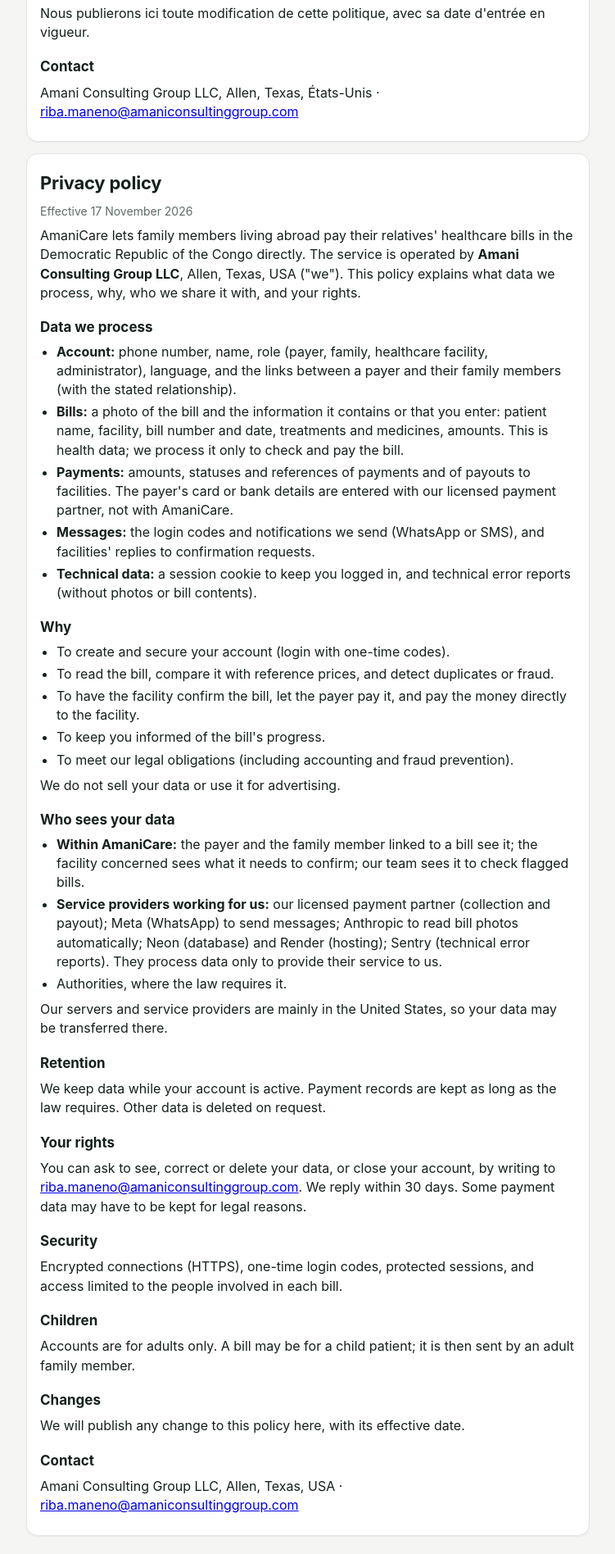
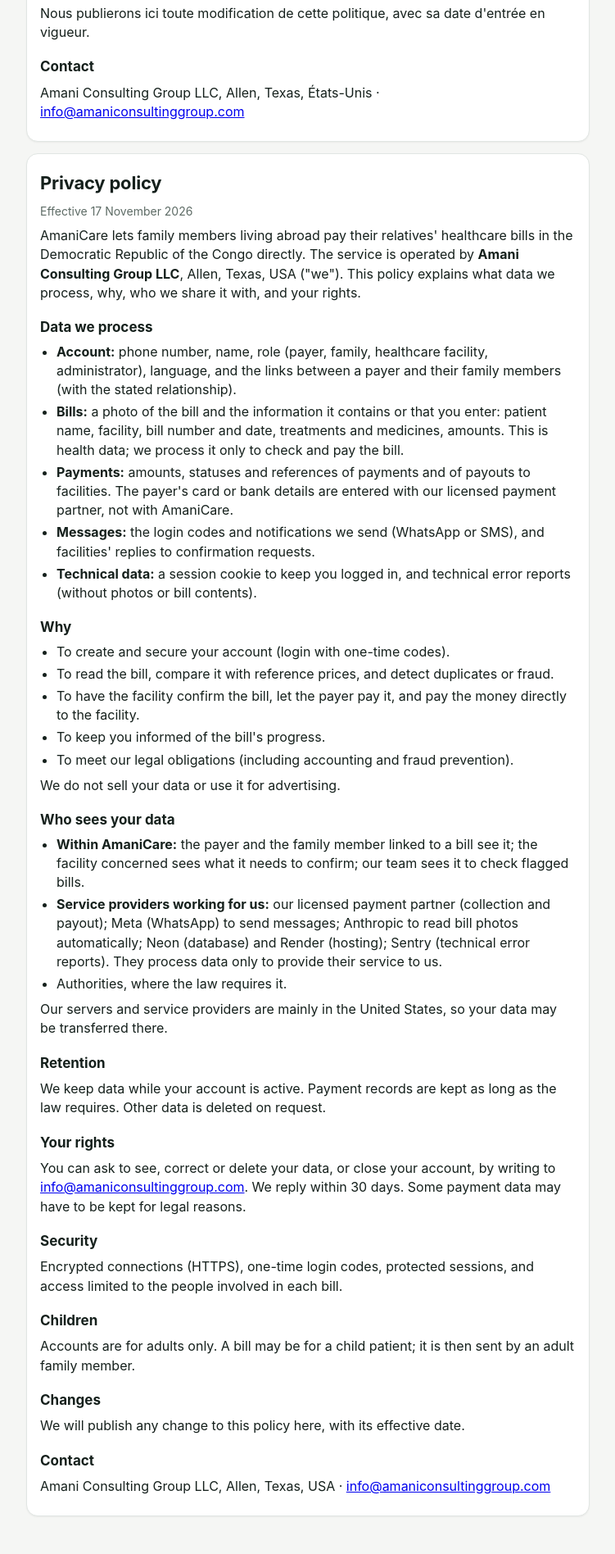
Before and after one commit to amaniconsulting-source/amanicare, a website: page public/privacy.html in a window 1280 px wide. Shown: the part 1764-3660 px from the top of the page at 82% size, without its empty margins (264-1015 px from the left). Drawn offline with Linux system fonts and the light colour scheme.

Commit message:
Privacy policy: contact info@amaniconsultinggroup.com
Co-Authored-By: Claude Opus 5.5 <noreply@anthropic.com>
Claude-Session: https://claude.ai/code/session_01HxkSgRpWmDz2v4UEa6pAtP

```diff
--- a/public/privacy.html
+++ b/public/privacy.html
@@ -69,7 +69,7 @@ aussi longtemps que la loi l'exige. Les autres données sont supprimées sur dem
 
 <h2>Vos droits</h2>
 <p>Vous pouvez demander à consulter, corriger ou supprimer vos données, ou fermer votre compte, en écrivant à
-<a href="mailto:riba.maneno@amaniconsultinggroup.com">riba.maneno@amaniconsultinggroup.com</a>.
+<a href="mailto:info@amaniconsultinggroup.com">info@amaniconsultinggroup.com</a>.
 Nous répondons dans un délai de 30 jours. Certaines données de paiement peuvent devoir être conservées pour des raisons légales.</p>
 
 <h2>Sécurité</h2>
@@ -85,7 +85,7 @@ par un adulte de sa famille.</p>
 
 <h2>Contact</h2>
 <p>Amani Consulting Group LLC, Allen, Texas, États-Unis ·
-<a href="mailto:riba.maneno@amaniconsultinggroup.com">riba.maneno@amaniconsultinggroup.com</a></p>
+<a href="mailto:info@amaniconsultinggroup.com">info@amaniconsultinggroup.com</a></p>
 </article>
 
 <article id="en" lang="en" class="card">
@@ -138,7 +138,7 @@ is deleted on request.</p>
 
 <h2>Your rights</h2>
 <p>You can ask to see, correct or delete your data, or close your account, by writing to
-<a href="mailto:riba.maneno@amaniconsultinggroup.com">riba.maneno@amaniconsultinggroup.com</a>.
+<a href="mailto:info@amaniconsultinggroup.com">info@amaniconsultinggroup.com</a>.
 We reply within 30 days. Some payment data may have to be kept for legal reasons.</p>
 
 <h2>Security</h2>
@@ -153,7 +153,7 @@ involved in each bill.</p>
 
 <h2>Contact</h2>
 <p>Amani Consulting Group LLC, Allen, Texas, USA ·
-<a href="mailto:riba.maneno@amaniconsultinggroup.com">riba.maneno@amaniconsultinggroup.com</a></p>
+<a href="mailto:info@amaniconsultinggroup.com">info@amaniconsultinggroup.com</a></p>
 </article>
 
 </main>
```
